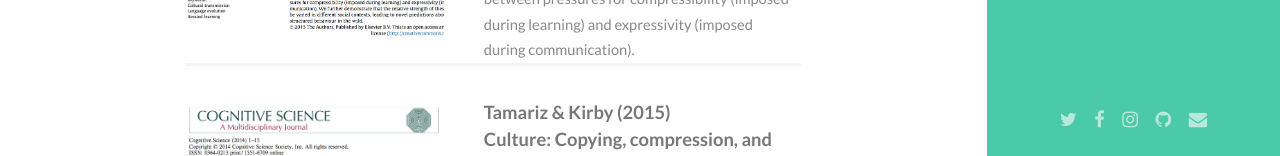
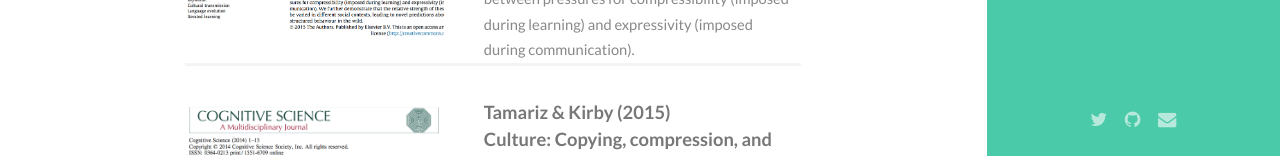
Before and after one commit to mtamariz/mtamariz.github.io, a Jekyll site: the page index.html, which Jekyll copies as it is, in a window 1280 px wide and 900 px high, scrolled down 594 px. Shown: the part 744-900 px from the top of the window. Built offline with Jekyll 4.4.1, drawn with Linux system fonts in a browser that asks for light colours.

Commit message:
Update index.html

```diff
--- a/index.html
+++ b/index.html
@@ -33,11 +33,11 @@
 				</nav>
 				<footer>
 					<ul class="icons">
-						<li><a href="#" class="icon fa-twitter"><span class="label">Twitter</span></a></li>
-						<li><a href="#" class="icon fa-facebook"><span class="label">Facebook</span></a></li>
-						<li><a href="#" class="icon fa-instagram"><span class="label">Instagram</span></a></li>
-						<li><a href="#" class="icon fa-github"><span class="label">Github</span></a></li>
-						<li><a href="#" class="icon fa-envelope"><span class="label">Email</span></a></li>
+						<li><a href="@onicatam" class="icon fa-twitter"><span class="label">Twitter</span></a></li>
+						<!-- <li><a href="#" class="icon fa-facebook"><span class="label">Facebook</span></a></li>
+						     <li><a href="#" class="icon fa-instagram"><span class="label">Instagram</span></a></li> -->
+						<li><a href="https://github.com/mtamariz/" class="icon fa-github"><span class="label">Github</span></a></li>
+						<li><a href="mt43@hw.ac.uk" class="icon fa-envelope"><span class="label">Email</span></a></li>
 					</ul>
 				</footer>
 			</section>
```
